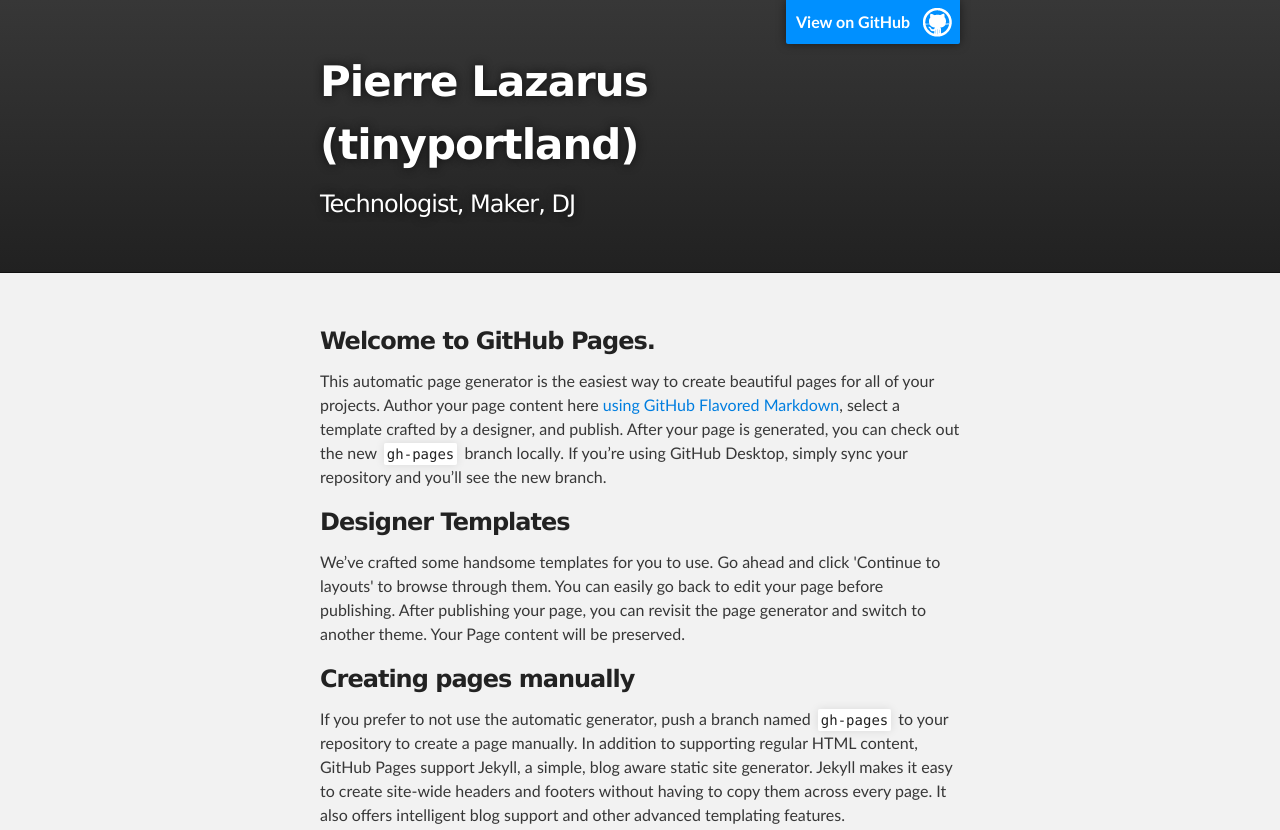
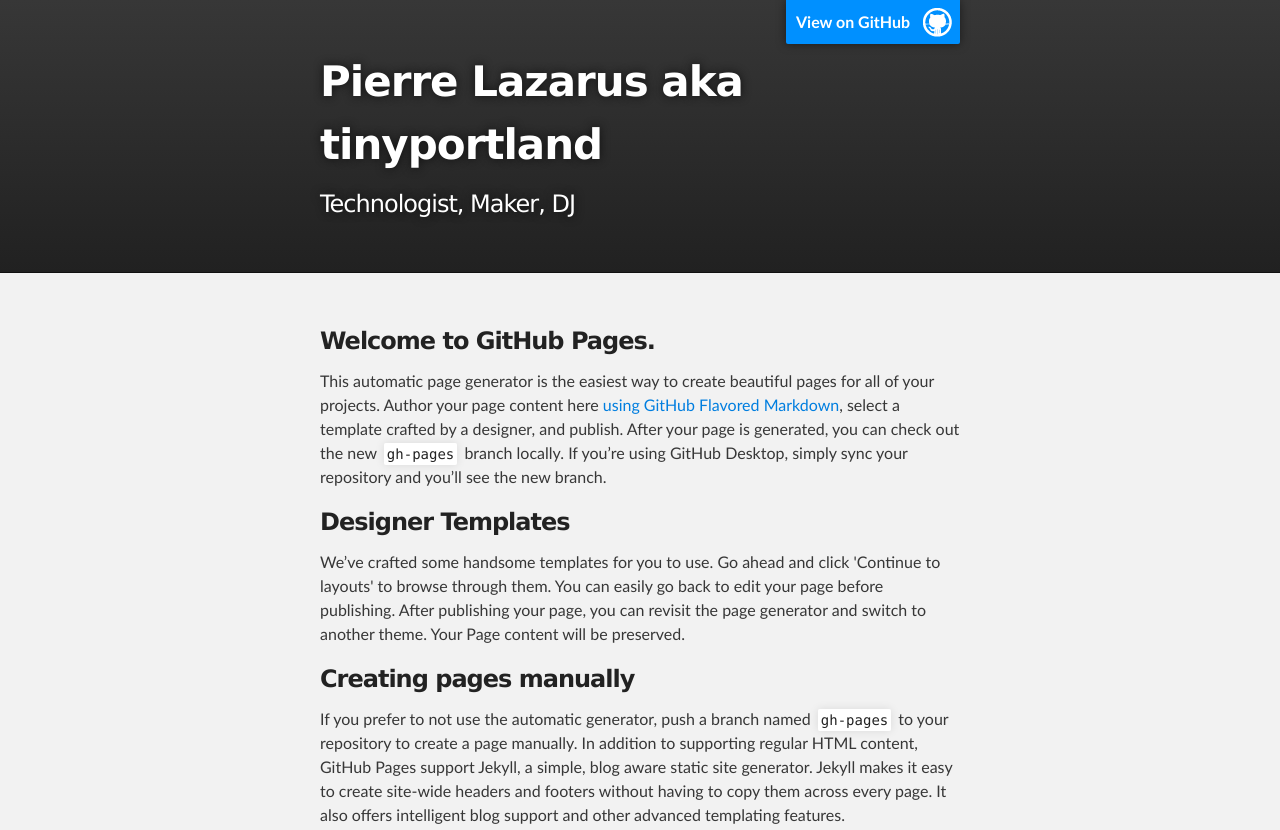
Before and after one commit to tinyportland/tinyportland.github.io, a plain HTML site: page index.html in a window 1280 px wide. Shown: the top 830 px of the page. Drawn offline with Linux system fonts and the light colour scheme.

Commit message:
Update index.html

```diff
--- a/index.html
+++ b/index.html
@@ -18,7 +18,7 @@
         <header class="inner">
           <a id="forkme_banner" href="https://github.com/tinyportland">View on GitHub</a>
 
-          <h1 id="project_title">Pierre Lazarus (tinyportland)</h1>
+          <h1 id="project_title">Pierre Lazarus aka tinyportland</h1>
           <h2 id="project_tagline">Technologist, Maker, DJ</h2>
 
         </header>
```
